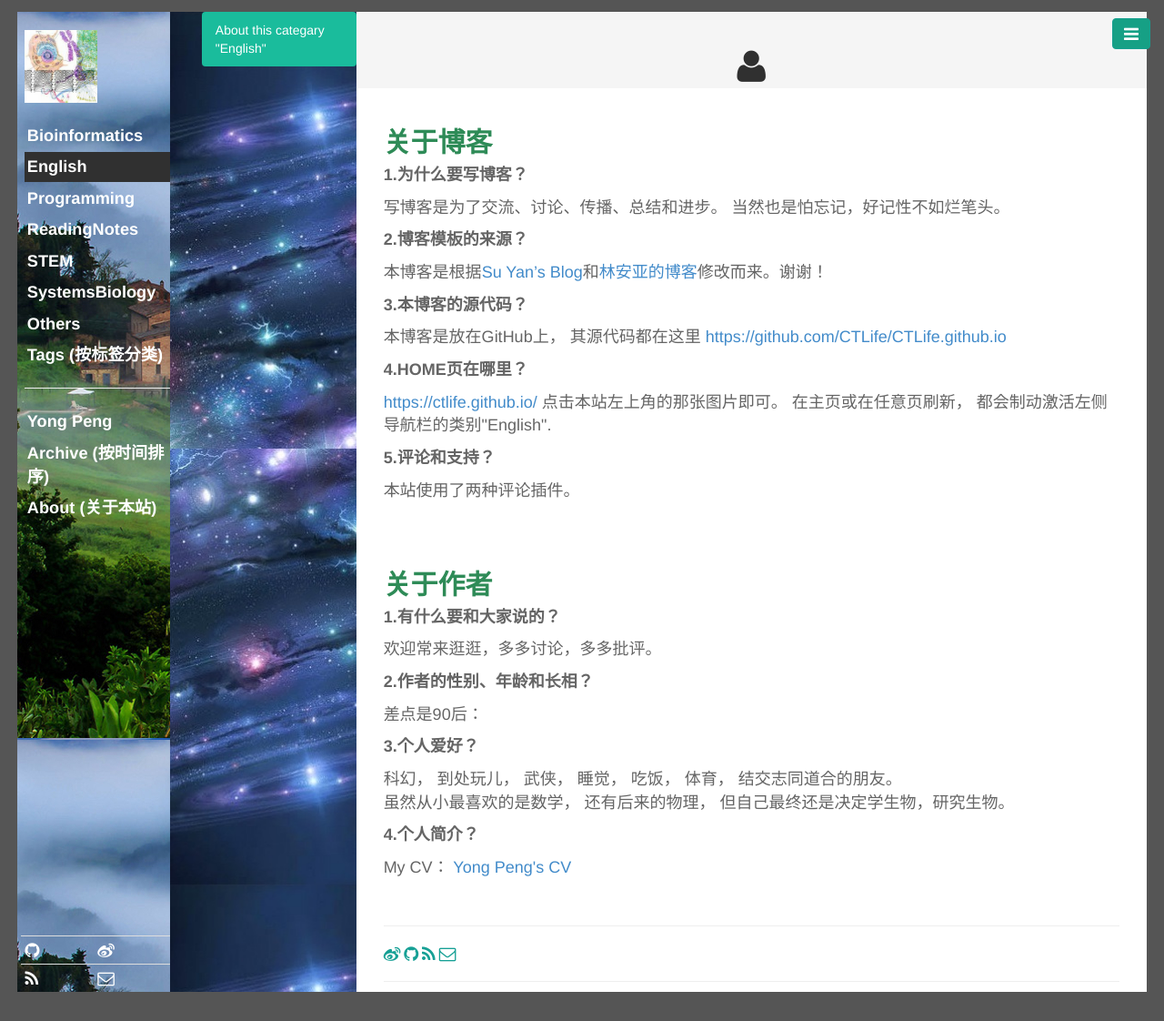
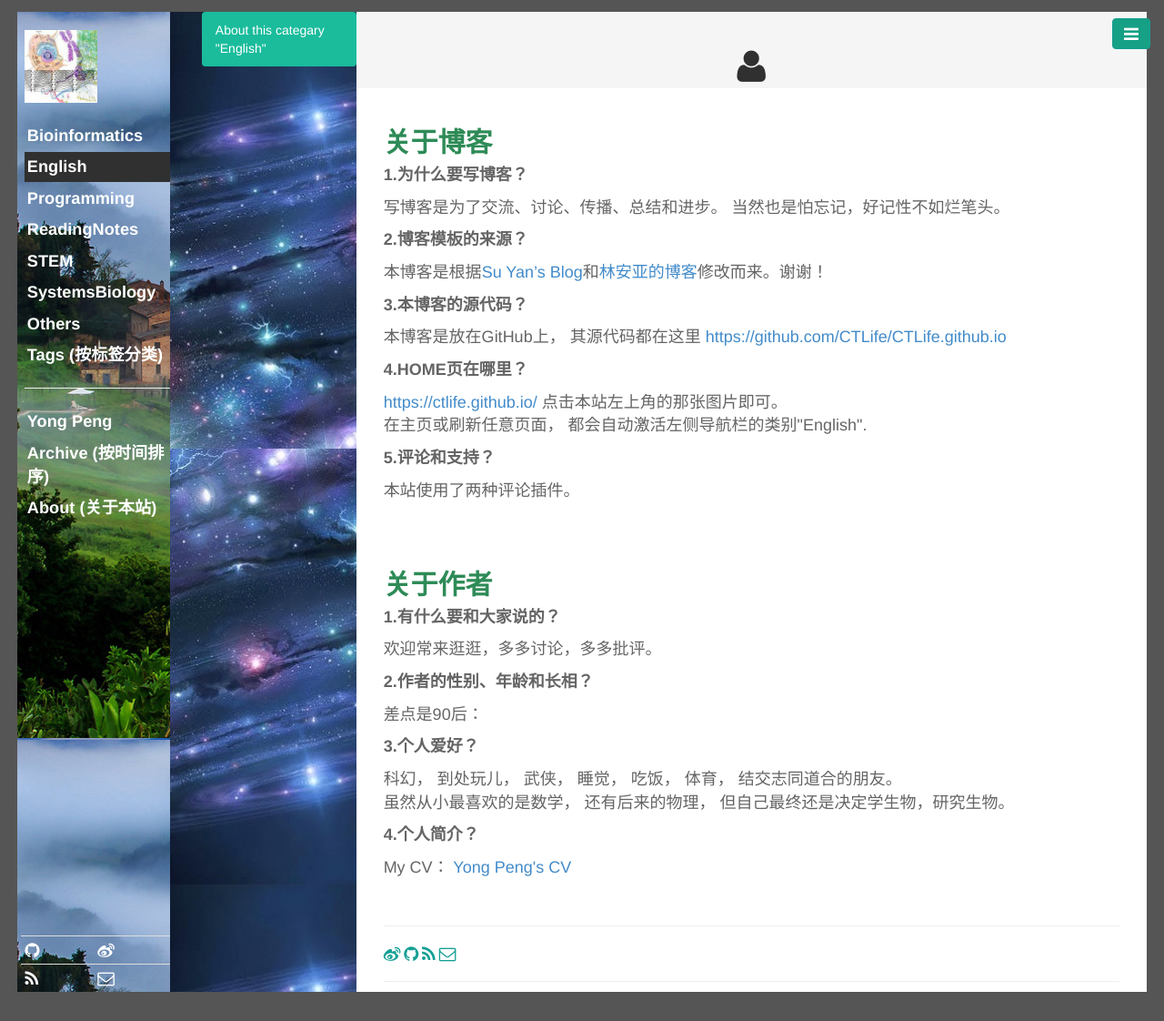
Before and after one commit to CTLife/CTLife.github.io, a Jekyll site: the page built from pages/about.html, in a window 1280 px wide. Shown: the whole page at 91% size. Built offline with Jekyll 4.4.1, drawn with Linux system fonts in a browser that asks for light colours; Markdown is read by kramdown in place of the engine named in the settings.

Commit message:
Update about.html

```diff
--- a/pages/about.html
+++ b/pages/about.html
@@ -13,8 +13,8 @@ titlename: 关于本站
 <p style=font-size:18px><b>3.本博客的源代码？</b></p>
 <p style=font-size:18px>  本博客是放在GitHub上， 其源代码都在这里<a href="https://github.com/CTLife/CTLife.github.io"> https://github.com/CTLife/CTLife.github.io</a></p>
 <p style=font-size:18px><b>4.HOME页在哪里？</b></p>
-<p style=font-size:18px>  <a href="https://ctlife.github.io/"> https://ctlife.github.io/</a> 点击本站左上角的那张图片即可。
-   在主页或在任意页刷新， 都会制动激活左侧导航栏的类别"English".</p>
+<p style=font-size:18px>  <a href="https://ctlife.github.io/"> https://ctlife.github.io/</a> 点击本站左上角的那张图片即可。<br>
+   在主页或刷新任意页面， 都会自动激活左侧导航栏的类别"English".</p>
 <p style=font-size:18px><b>5.评论和支持？</b></p>
 <p style=font-size:18px> 本站使用了两种评论插件。 </p>
 <br>
```
